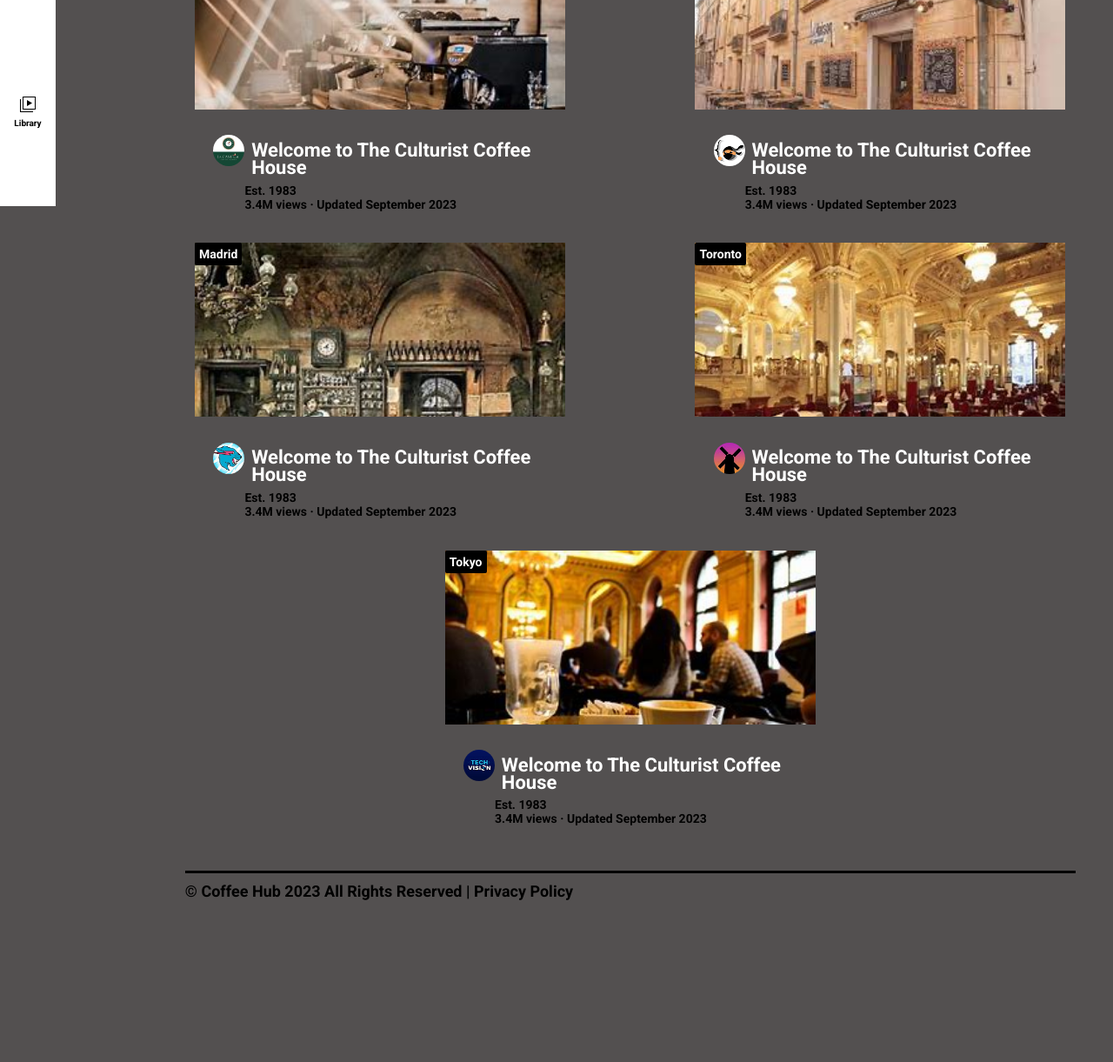
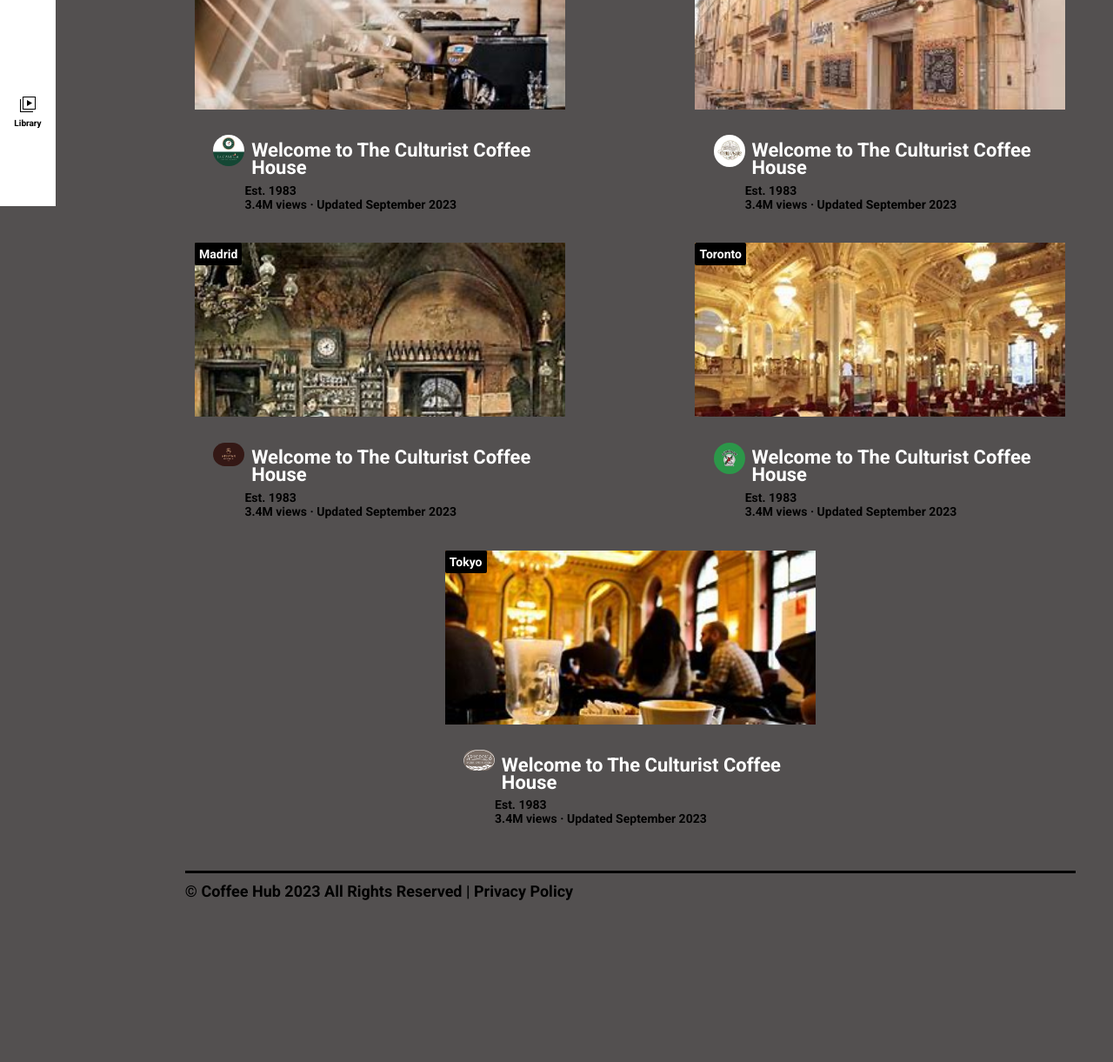
Before and after one commit to JosieSavill/coffee-hub, a plain HTML site: page index.html in a window 1280 px wide. Shown: the part 563-1784 px from the top of the page at 87% size. Drawn offline with Linux system fonts and the light colour scheme.

Commit message:
updated index, thumbnails

```diff
--- a/index.html
+++ b/index.html
@@ -72,7 +72,7 @@
                 <div class="video-preview">
                     <div class="thumbnail-row">
                         <div class="location">New York</div>
-                        <div class="img-div" style="background-image: url('thumbnails/coffee-house-aa.jpg');"></div>
+                        <div class="img-div" style="background-image: url('thumbnails/coffee-house-a.jpg');"></div>
 
 
                     </div>
@@ -182,7 +182,7 @@
                     </div>
                     <div class="thumbnail-info-grid">
                         <div class="channel-picture">
-                            <img class="profile-picture"  src="channel-pictures/channel-5.jpeg">
+                            <img class="profile-picture"  src="thumbnails/thumbnail-logo-e.jpg">
                         </div>
                         <div class="video-info">
                             <p class="coffee-shop-title">
@@ -208,7 +208,7 @@
                     </div>
                     <div class="thumbnail-info-grid">
                         <div class="channel-picture">
-                            <img class="profile-picture"  src="channel-pictures/channel-6.jpeg">
+                            <img class="profile-picture"  src="thumbnails/thumbnail-logo-f.jpg">
                         </div>
                         <div class="video-info">
                             <p class="coffee-shop-title">
@@ -231,7 +231,7 @@
                   </div>
                   <div class="thumbnail-info-grid">
                       <div class="channel-picture">
-                          <img class="profile-picture"  src="channel-pictures/channel-7.jpeg">
+                          <img class="profile-picture"  src="thumbnails/thumbnail-logo-g.jpg">
                       </div>
                       <div class="video-info">
                         <p class="coffee-shop-title">
@@ -254,7 +254,7 @@
                 </div>
                 <div class="thumbnail-info-grid">
                     <div class="channel-picture">
-                        <img class="profile-picture"  src="channel-pictures/channel-8.jpeg">
+                        <img class="profile-picture"  src="thumbnails/thumbnail-logo-h.png">
                     </div>
                     <div class="video-info">
                         <p class="coffee-shop-title">
```
Also changed, not shown: thumbnails/coffee-house-a.jpg (renamed from thumbnails/coffee-house-aa.jpg).
